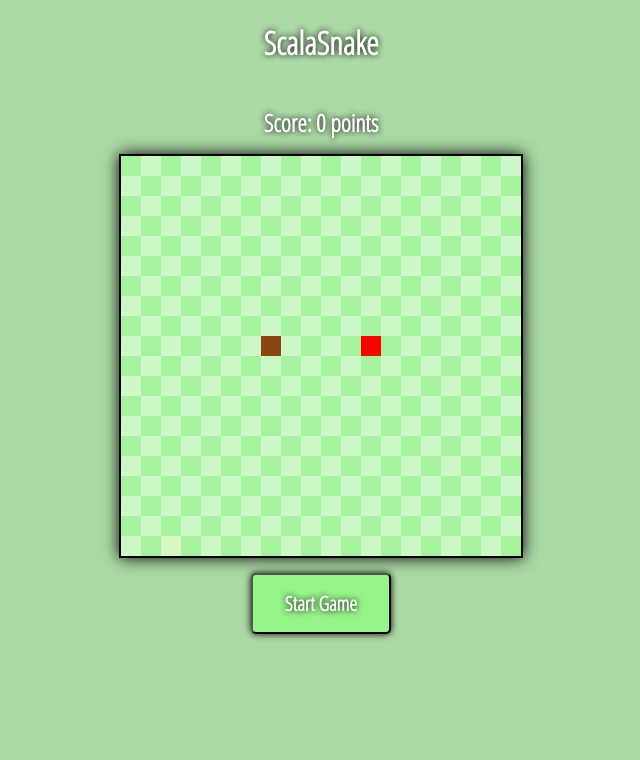
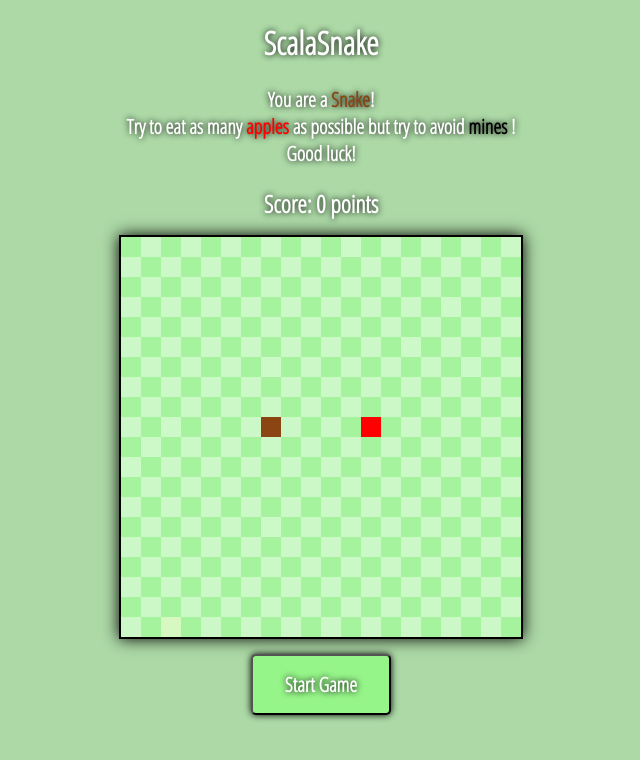
Before and after one commit to Hanysisko/scalasnake, a React (Create React App) app: page / in a window 1280 px wide. Shown: the top 760 px of the page, without its empty margins (319-959 px from the left). Built offline with nearby package versions, Linux system fonts and the light colour scheme.

Commit message:
adding gameOver modal, useRef for score

```diff
--- a/src/App.css
+++ b/src/App.css
@@ -14,6 +14,12 @@
 
 h2{
   margin: 20px 0 0 0 ;
+}
+
+p{
+  font-size: 20px;
+  font-weight: 700;
+  margin: 0;
 }
 
 canvas {
@@ -50,3 +56,48 @@ button:hover {
   cursor: pointer;
   background-color: #8eff80;
 }
+
+/* modal */
+.modal {
+  background: rgba(200,200,200,0.8);
+  position: fixed;
+  display:flex;
+  align-items: center;
+  width: 100%;
+  height: 100%;
+  top: 0;
+  left: 0;
+}
+.modal h1 {
+  color: #ff004c;
+  text-align: center;
+  margin: 10px;
+}
+.modal div {
+  max-width: 480px;
+  max-height: 280px;
+  display:flex;
+  flex-direction: column;
+  align-items: center;
+  background: #fff;
+  padding: 40px;
+  border-radius: 10px;
+  margin: 270px auto auto auto;
+  box-shadow: 2px 2px 10px rgba(0,0,0,0.3);
+}
+.modal .lastScore {
+  color: #8eff80;
+  font-weight: bold;
+  font-size: 1.5em;
+  margin: 10px auto;
+  text-transform: uppercase;
+  letter-spacing: 1px;
+}
+.modal button {
+  margin: 10px;
+  background: #ccc;
+}
+.modal button:hover{
+  margin: 10px;
+  background: #bbb;
+}
--- a/src/App.js
+++ b/src/App.js
@@ -1,6 +1,7 @@
 import React, {  useRef, useState, useEffect } from "react";
 import { useInterval } from "./hooks/useInterval.js";
 import {
+  GAME_COLORS,
   CANVAS_SIZE,
   SNAKE_START,
   FIRST_APPLE,
@@ -11,11 +12,14 @@ import {
   DIRECTIONS
 } from "./data/variables.js";
 
+import Modal from "./components/Modal.js";
+
 import './App.css';
 
 
 const App = () => {
   const canvasRef = useRef();
+  const scoreCounter = useRef(0);
   const [snake, setSnake] = useState(SNAKE_START);
   const [apple, setApple] = useState(FIRST_APPLE);
   const [bomb, setBomb] = useState([]);
@@ -28,8 +32,18 @@ const App = () => {
   const endGame = () => {
     setSpeed(null);
     setAppleSpeed(null);
+    setBombSpawnTime(null);
     setGameOver(true);
   };
+
+  const resetGame = () => {
+    setSnake(SNAKE_START);
+    setApple(FIRST_APPLE);
+    setDir([1, 0]);
+    setBomb([]);
+    scoreCounter.current = 0;
+    setGameOver(false);
+  }
 
   const moveSnake = ({ key }) => {
     if(
@@ -76,9 +90,12 @@ const App = () => {
       while (checkCollision(newApple, newSnake)) {
         newApple = createApple();
       }
+      //adding speed when snake surpasses LEVEL_MULTIPLIER
       if (snake.length % LEVEL_MULTIPLIER === 0) {
         setSpeed(Math.floor(speed - 0.2*speed))
       }
+      //updating score
+      scoreCounter.current = scoreCounter.current + 10;
       setApple(newApple);
       return true;
     }
@@ -102,19 +119,21 @@ const App = () => {
     setSnake(SNAKE_START);
     setApple(FIRST_APPLE);
     setDir([1, 0]);
+    setBomb([]);
+    scoreCounter.current = 0;
     setGameOver(false);
   };
 
   useEffect(() => { // gameboard for the game
     const context = canvasRef.current.getContext("2d");
     context.clearRect(0, 0, window.innerWidth, window.innerHeight);
-    context.fillStyle = "sienna";
+    context.fillStyle = GAME_COLORS.snakeBody;
     snake.forEach(([x, y]) => context.fillRect(x, y, 1, 1));
-    context.fillStyle = "saddlebrown";
+    context.fillStyle = GAME_COLORS.snakeHead;
     context.fillRect(snake[0][0], snake[0][1], 1, 1);
-    context.fillStyle = "red";
+    context.fillStyle = GAME_COLORS.apple;
     context.fillRect(apple[0], apple[1], 1, 1);
-    context.fillStyle = "black";
+    context.fillStyle = GAME_COLORS.mines;
     bomb.forEach(([x, y]) => context.fillRect(x, y, 1, 1));
 
   }, [snake, apple, gameOver]);
@@ -136,7 +155,15 @@ const App = () => {
     <div className='app' onKeyDown={e => moveSnake(e)}>
       <div className='container'>
         <h1>ScalaSnake</h1>
-        <h2>Score: {(snake.length * 10) - 10} points</h2>
+        <p>You are a <span style={{color: GAME_COLORS.snakeHead}}>Snake</span>!</p>
+        <p>Try to eat as many
+          <span style={{color: GAME_COLORS.apple}}> apples </span>
+          as possible but try to avoid
+          <span style={{color: GAME_COLORS.mines}}> mines </span>
+          !
+        </p>
+        <p>Good luck!</p>
+        <h2>Score: {scoreCounter.current} points</h2>
 
         <canvas
           ref={canvasRef}
@@ -144,10 +171,17 @@ const App = () => {
           height={`${CANVAS_SIZE[1]}px`}
         />
 
-        {gameOver && <div>GAME OVER!</div>}
+        {gameOver
+        &&
+        <Modal
+          points={scoreCounter.current}
+          resetGame={resetGame}
+        />}
+
         <button onClick={startGame}>Start Game</button>
       </div>
     </div>
+
   );
 };
 
--- /dev/null
+++ b/src/components/Modal.js
@@ -0,0 +1,16 @@
+import React from "react";
+
+export default function Modal({ points, resetGame }) {
+
+  return(
+    <div className="modal">
+      <div>
+        <h1>Game Over!</h1>
+        <p className="lastScore">Your score: {points} points!</p>
+        <p className="lastScore">Wanna try again?</p>
+        <button onClick={resetGame}>Restart</button>
+
+      </div>
+    </div>
+  )
+}
--- a/src/data/variables.js
+++ b/src/data/variables.js
@@ -1,10 +1,16 @@
+const GAME_COLORS = {
+  snakeBody: "sienna",
+  snakeHead: "saddlebrown",
+  apple: "red",
+  mines: "black"
+}
 const CANVAS_SIZE = [20, 20]; // background is 20x20 image, it will not scale with changing CANVAS_SIZE!
 const SNAKE_START = [
   [7, 9]
 ]; // snake start position
 const FIRST_APPLE = [12, 9]; // apple start position
 const SPEED = 300; // snake speed; lower = faster
-const BOMB_SPAWN_TIME = 30000; //how often new bomb should show up
+const BOMB_SPAWN_TIME = 10000; //how often new bomb should show up
 const LEVEL_MULTIPLIER = 5; //snake will go faster after X eaten apples
 const APPLE_SPEED = 10000; // changing position of apple
 const DIRECTIONS = {
@@ -15,6 +21,7 @@ const DIRECTIONS = {
 };
 
 export {
+  GAME_COLORS,
   CANVAS_SIZE,
   SNAKE_START,
   FIRST_APPLE,
```
